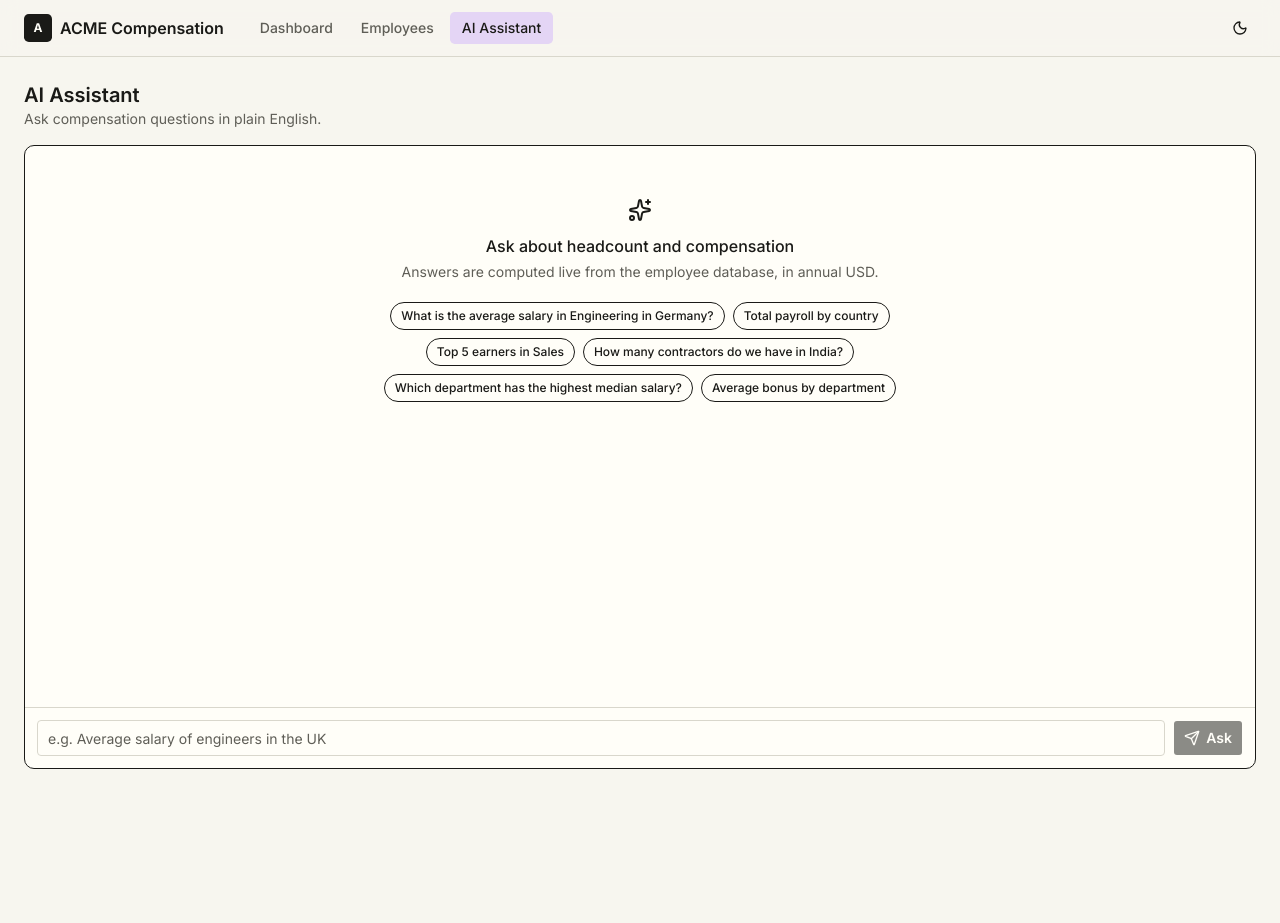
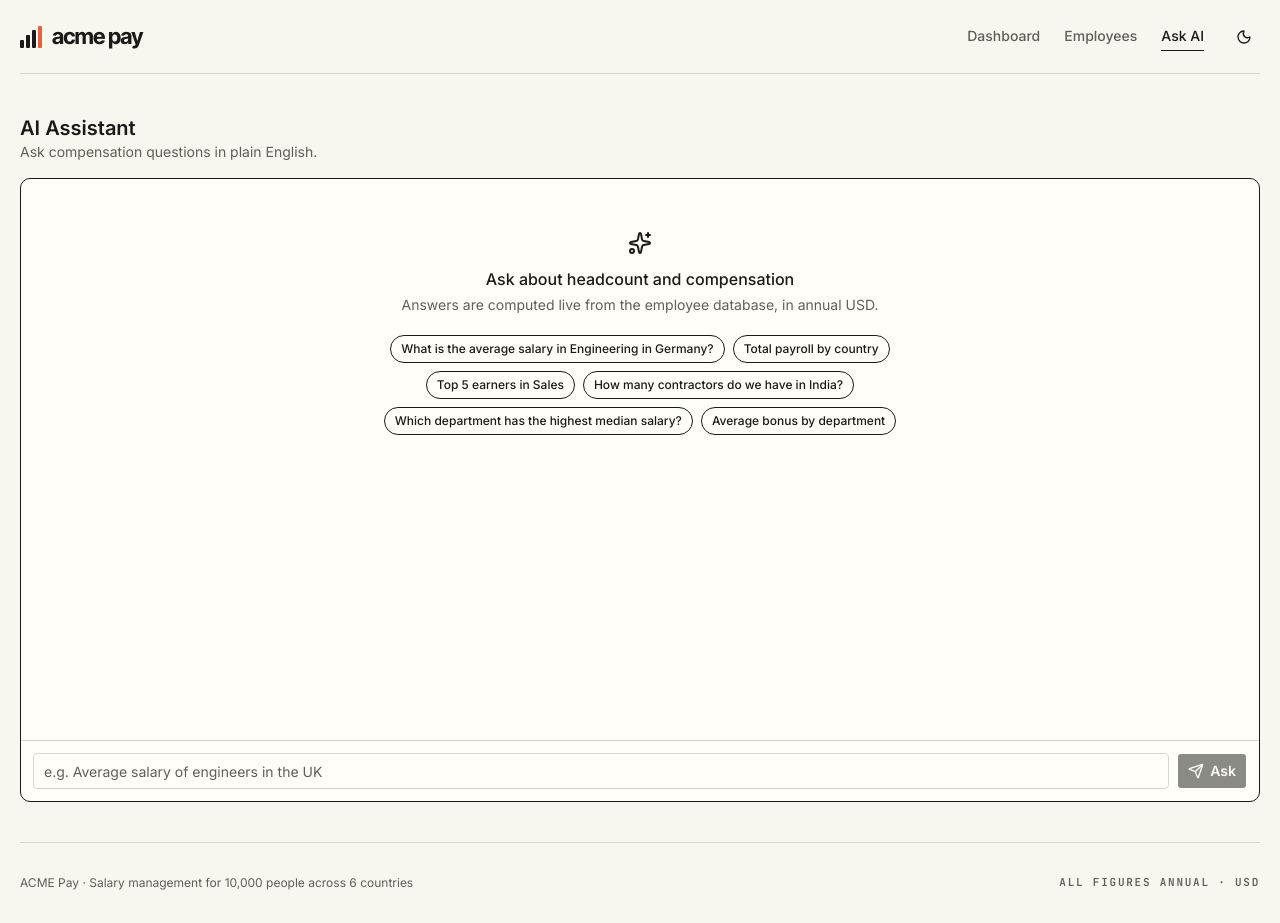
Before and after one commit to Chandan11232/acme-salary-management, a Next.js app in the folder frontend/: page /assistant in a window 1280 px wide. Before the commit the page ends 800 px from the top, so only its background shows below. Built offline with nearby package versions, Linux system fonts and the light colour scheme.

Commit message:
feat(ui): add sheet-style app shell, logo mark and shared page header
Co-Authored-By: Claude Opus 5.5 <noreply@anthropic.com>

```diff
--- a/frontend/app/assistant/page.tsx
+++ b/frontend/app/assistant/page.tsx
@@ -1,6 +1,6 @@
 import { ChatPanel } from "@/components/ai/chat-panel";
 
-export const metadata = { title: "AI Assistant · ACME Compensation" };
+export const metadata = { title: "AI Assistant · ACME Pay" };
 
 export default function AssistantPage() {
   return (
--- a/frontend/app/employees/page.tsx
+++ b/frontend/app/employees/page.tsx
@@ -1,6 +1,6 @@
 import { EmployeeListView } from "@/components/employees/employee-list-view";
 
-export const metadata = { title: "Employees · ACME Compensation" };
+export const metadata = { title: "Employees · ACME Pay" };
 
 export default function EmployeesPage() {
   return <EmployeeListView />;
--- a/frontend/app/layout.tsx
+++ b/frontend/app/layout.tsx
@@ -12,7 +12,7 @@ const interTight = Inter_Tight({ variable: "--font-inter-tight", subsets: ["lati
 const jetbrainsMono = JetBrains_Mono({ variable: "--font-jetbrains-mono", subsets: ["latin"], weight: ["500", "600"] });
 
 export const metadata: Metadata = {
-  title: "ACME Compensation",
+  title: "ACME Pay",
   description: "Employee salary management and analytics for ACME Corp HR",
 };
 
--- /dev/null
+++ b/frontend/components/common/page-header.tsx
@@ -0,0 +1,30 @@
+import type { ReactNode } from "react";
+
+/** Mono eyebrow with a drawing-style reference ("A1"), a tight display headline, and optional actions. */
+export function PageHeader({
+  reference,
+  eyebrow,
+  title,
+  description,
+  actions,
+}: {
+  reference: string;
+  eyebrow: string;
+  title: ReactNode;
+  description?: ReactNode;
+  actions?: ReactNode;
+}) {
+  return (
+    <div className="flex flex-wrap items-end justify-between gap-6 pb-2">
+      <div className="max-w-2xl">
+        <p className="eyebrow mb-4 text-muted-foreground">
+          <span className="mr-2 text-orange-deep">{reference}</span>
+          {eyebrow}
+        </p>
+        <h1 className="headline text-[clamp(2.5rem,5vw,3.75rem)]">{title}</h1>
+        {description && <p className="mt-4 text-base text-muted-foreground">{description}</p>}
+      </div>
+      {actions && <div className="flex flex-wrap items-center gap-2">{actions}</div>}
+    </div>
+  );
+}
--- a/frontend/components/layout/app-shell.tsx
+++ b/frontend/components/layout/app-shell.tsx
@@ -5,13 +5,16 @@ import { usePathname } from "next/navigation";
 import type { ReactNode } from "react";
 
 import { ThemeToggle } from "@/components/common/theme-toggle";
+import { Logo } from "@/components/layout/logo";
 import { cn } from "@/lib/utils";
 
 const NAV = [
   { href: "/", label: "Dashboard" },
   { href: "/employees", label: "Employees" },
-  { href: "/assistant", label: "AI Assistant" },
+  { href: "/assistant", label: "Ask AI" },
 ];
+
+const WRAP = "mx-auto w-[min(1240px,calc(100%-32px))]";
 
 export function AppShell({ children }: { children: ReactNode }) {
   const pathname = usePathname();
@@ -19,30 +22,30 @@ export function AppShell({ children }: { children: ReactNode }) {
 
   return (
     <div className="flex min-h-full flex-col">
-      <header className="sticky top-0 z-30 border-b bg-background/90 backdrop-blur">
-        <div className="mx-auto flex h-14 max-w-7xl items-center gap-6 px-4 sm:px-6">
-          <Link href="/" className="flex items-center gap-2 font-semibold">
-            <span className="grid size-7 place-items-center rounded-md bg-primary text-xs font-bold text-primary-foreground">A</span>
-            <span className="hidden sm:inline">ACME Compensation</span>
-          </Link>
-          <nav className="flex flex-1 gap-1">
+      <header className={cn(WRAP, "flex items-center justify-between gap-6 border-b py-5")}>
+        <Logo />
+        <nav className="flex items-center gap-1 sm:gap-6">
           {NAV.map((item) => (
             <Link
               key={item.href}
               href={item.href}
+              aria-current={isActive(item.href) ? "page" : undefined}
               className={cn(
-                  "rounded-md px-3 py-1.5 text-sm font-medium transition-colors",
-                  isActive(item.href) ? "bg-accent text-accent-foreground" : "text-muted-foreground hover:bg-muted hover:text-foreground",
+                "border-b-[1.5px] px-2 py-1 text-sm font-medium transition-colors sm:px-0",
+                isActive(item.href) ? "border-ink text-foreground" : "border-transparent text-muted-foreground hover:text-orange-deep",
               )}
             >
               {item.label}
             </Link>
           ))}
+          <ThemeToggle />
         </nav>
-          <ThemeToggle />
-        </div>
       </header>
-      <main className="mx-auto w-full max-w-7xl flex-1 px-4 py-6 sm:px-6">{children}</main>
+      <main className={cn(WRAP, "flex-1 py-10")}>{children}</main>
+      <footer className={cn(WRAP, "flex flex-wrap justify-between gap-2 border-t py-8 text-xs text-muted-foreground")}>
+        <span>ACME Pay · Salary management for 10,000 people across 6 countries</span>
+        <span className="eyebrow">All figures annual · USD</span>
+      </footer>
     </div>
   );
 }
--- /dev/null
+++ b/frontend/components/layout/logo.tsx
@@ -0,0 +1,17 @@
+import Link from "next/link";
+
+const BARS = [8, 13, 18, 22];
+
+/** Wordmark with a small rising bar-chart mark. */
+export function Logo() {
+  return (
+    <Link href="/" className="flex items-center gap-2.5" aria-label="ACME Pay home">
+      <span aria-hidden className="flex h-[22px] items-end gap-[2px]">
+        {BARS.map((height, i) => (
+          <i key={height} className={`w-[4px] rounded-[1px] ${i === BARS.length - 1 ? "bg-orange" : "bg-ink"}`} style={{ height }} />
+        ))}
+      </span>
+      <span className="font-display text-[22px] font-bold tracking-[-0.04em]">acme pay</span>
+    </Link>
+  );
+}
```
Lines whose indentation alone changed are shown as unchanged.
